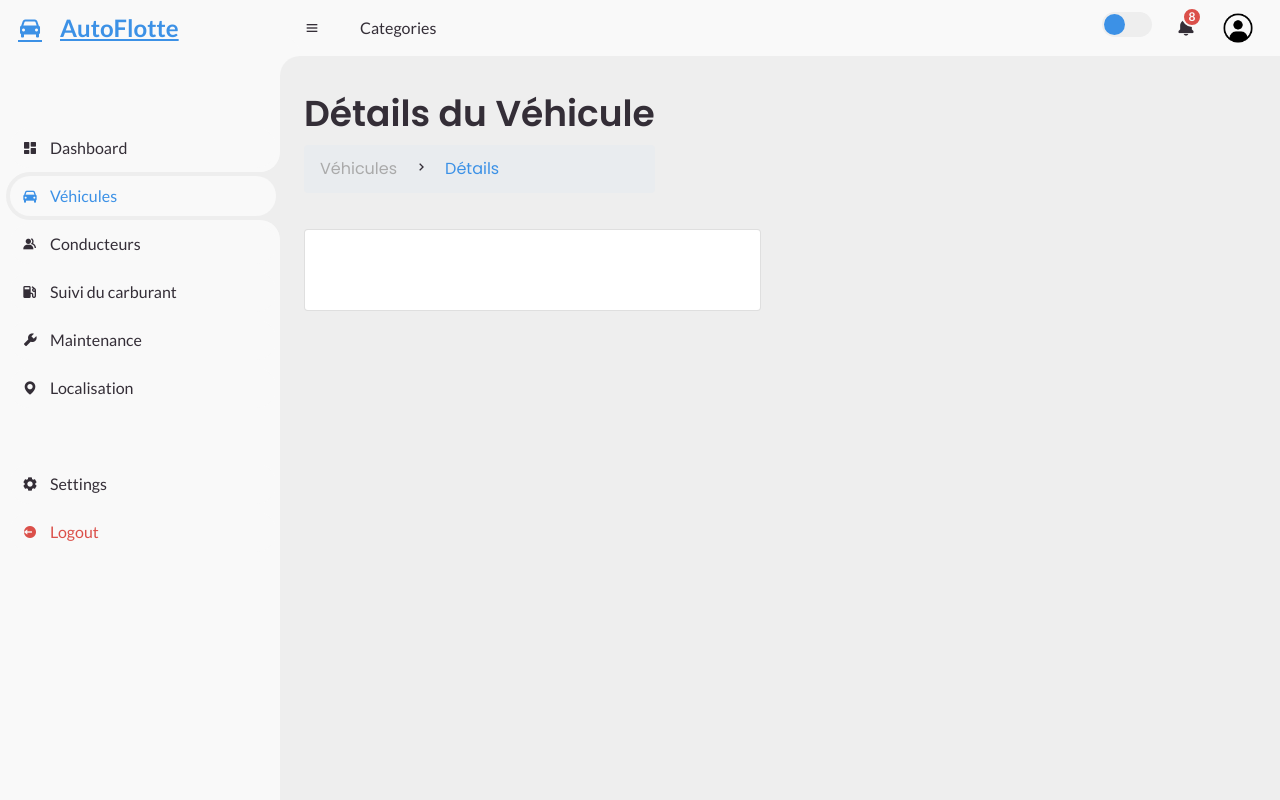
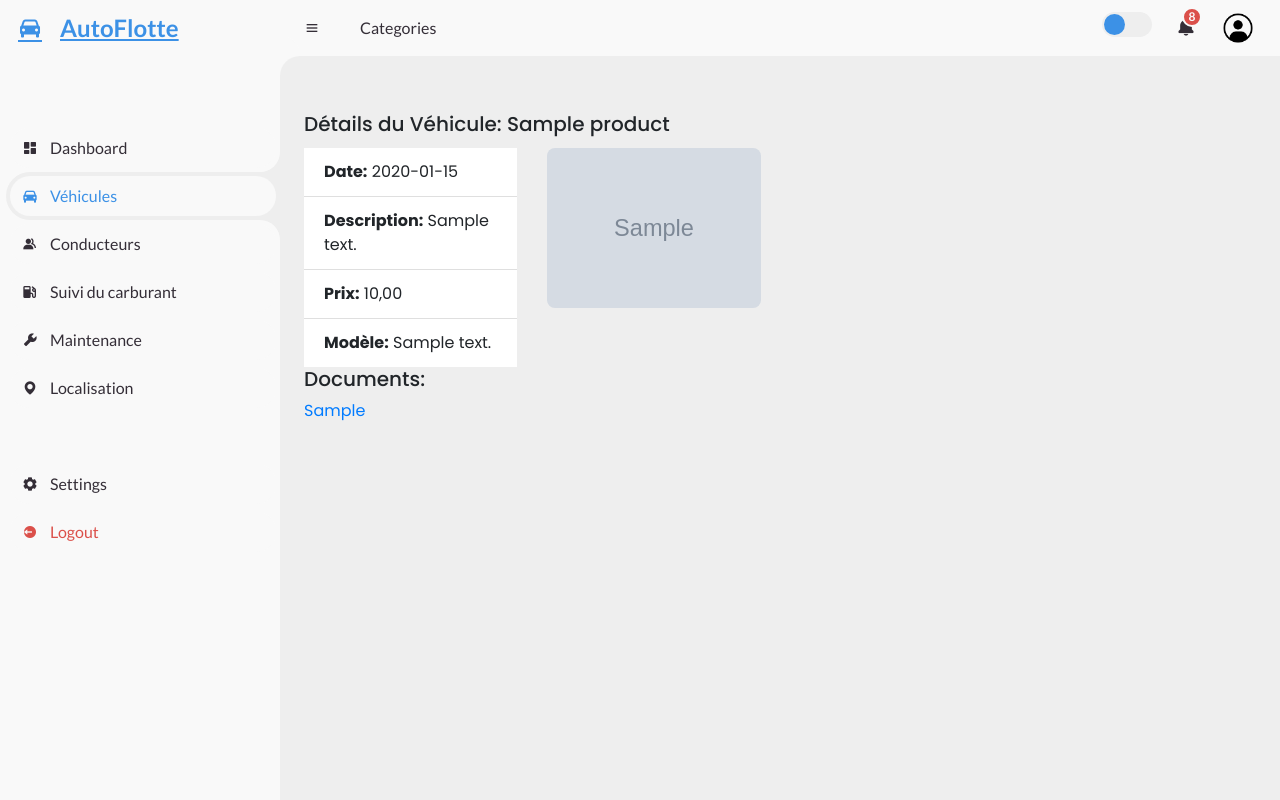
Before and after one commit to nawres567/gestion_flotte_v-hicule, a PHP site: the page made by detailsVéhicule.php in a window 1280 px wide. Run offline with PHP 8.4, Linux system fonts and the light colour scheme; tables that the repository leaves empty or names only in its code hold one stand-in row (values such as "Sample post"); grey boxes marked "Sample" are stand-in pictures.

Commit message:
dimanchefinal

```diff
--- a/detailsVéhicule.php
+++ b/detailsVéhicule.php
@@ -1,5 +1,6 @@
 <!DOCTYPE html>
 <html lang="en">
+
 <head>
     <meta charset="UTF-8">
     <meta name="viewport" content="width=device-width, initial-scale=1.0">
@@ -9,19 +10,22 @@
     <link href="https://stackpath.bootstrapcdn.com/bootstrap/4.5.2/css/bootstrap.min.css" rel="stylesheet">
     <!-- Custom CSS -->
     <link rel="stylesheet" href="css/ajoutC.css">
-    <title>Détails Conducteur</title>
+    <title>Détails Véhicule</title>
     <style>
     .details-container {
         display: flex;
         justify-content: space-between;
         margin: 20px 0;
     }
+
     .details-card {
         width: 48%;
     }
+
     .photo-card {
         text-align: center;
     }
+
     .photo-card img {
         max-width: 100%;
         height: auto;
@@ -29,6 +33,7 @@
     }
     </style>
 </head>
+
 <body>
     <section id="sidebar">
         <a href="#" class="brand">
@@ -42,13 +47,13 @@
                     <span class="text">Dashboard</span>
                 </a>
             </li>
-            <li class="active" >
+            <li class="active">
                 <a href="vehicule.php">
                     <i class='bx bxs-car'></i>
                     <span class="text">Véhicules</span>
                 </a>
             </li>
-            <li >
+            <li>
                 <a href="listConducteurs.php">
                     <i class='bx bxs-group'></i>
                     <span class="text">Conducteurs</span>
@@ -96,8 +101,6 @@
             <a href="#" class="nav-link">Categories</a>
             <form action="#">
                 <div class="form-input">
-
-
                 </div>
             </form>
             <input type="checkbox" id="switch-mode" hidden>
@@ -113,27 +116,71 @@
         <!-- MAIN -->
         <main>
             <div class="head-title">
-                <div class="left">
-                    <h1>Détails du Véhicule</h1>
-                    <ul class="breadcrumb">
-                        <li><a href="#">Véhicules</a></li>
-                        <li><i class='bx bx-chevron-right'></i></li>
-                        <li><a class="active" href="listConducteurs.php">Détails</a></li>
+                <!-- Titre de la page et fil d'Ariane -->
+            </div>
+            <div class="details-container">
+                <div class="details-card">
+                    <?php
+                    // Include the database connection file
+                    include 'config.php';
+
+                    // Check if ID parameter is set
+                    if (isset($_GET['id'])) {
+                        $id = $_GET['id'];
+
+                        // Select vehicle details from llx_product table
+                        $sql = "SELECT label, DATE(datec) AS datec, description, price, note, photo_path, document_paths FROM llx_product WHERE rowid = $id";
+                        $result = $conn->query($sql);
+
+                        if ($result->num_rows > 0) {
+                            $row = $result->fetch_assoc();
+                    ?>
+                    <h5 class="card-title">Détails du Véhicule: <?php echo $row['label']; ?></h5>
+                    <div class="row">
+                        <div class="col-md-6">
+                            <ul class="list-group list-group-flush">
+                                <li class="list-group-item"><strong>Date:</strong> <?php echo $row['datec']; ?></li>
+                                <li class="list-group-item"><strong>Description:</strong>
+                                    <?php echo $row['description']; ?></li>
+                                <li class="list-group-item"><strong>Prix:</strong>
+                                    <?php echo number_format($row['price'], 2, ',', ' '); ?></li>
+                                <li class="list-group-item"><strong>Modèle:</strong> <?php echo $row['note']; ?></li>
                             </ul>
+                            <?php if (!empty($row['document_paths'])) : ?>
+                            <h5>Documents:</h5>
+                            <ul>
+                                <?php
+                                            $documents = explode(',', $row['document_paths']);
+                                            foreach ($documents as $document) {
+                                                echo "<li><a href='$document' download>" . basename($document) . "</a></li>";
+                                            }
+                                            ?>
+                            </ul>
+                            <?php endif; ?>
+                        </div>
+                        <div class="col-md-6 photo-card">
+                            <?php if (!empty($row['photo_path'])) : ?>
+                            <img src="<?php echo $row['photo_path']; ?>" alt="Vehicle Photo">
+                            <?php else : ?>
+                            <p>Aucune image disponible</p>
+                            <?php endif; ?>
                         </div>
                     </div>
-            <div class="details-container">
-                <div class="card details-card">
-                    <div class="card-body">
-                    <div class="card-body">
-                    <ul class="list-group list-group-flush">
-                    </ul>
-                    </div>
-                </div>
-                </div>
+                    <?php
+                        } else {
+                            echo "<p>Aucun véhicule trouvé avec cet identifiant.</p>";
+                        }
+                    } else {
+                        echo "<p>Identifiant du véhicule non spécifié.</p>";
+                    }
+
+                    // Close the database connection
+                    $conn->close();
+                    ?>
                 </div>
             </div>
         </main>
     </section>
 </body>
+
 </html>
```
Lines whose indentation alone changed are shown as unchanged.
